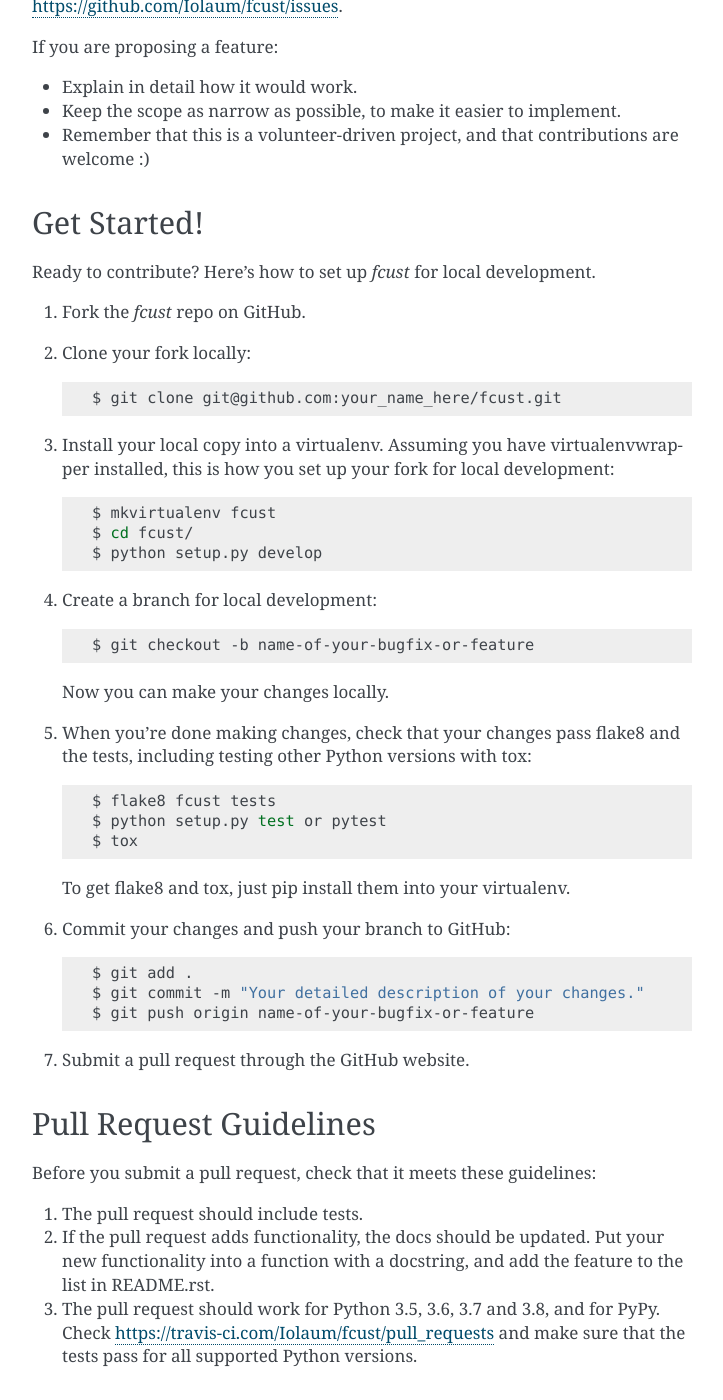
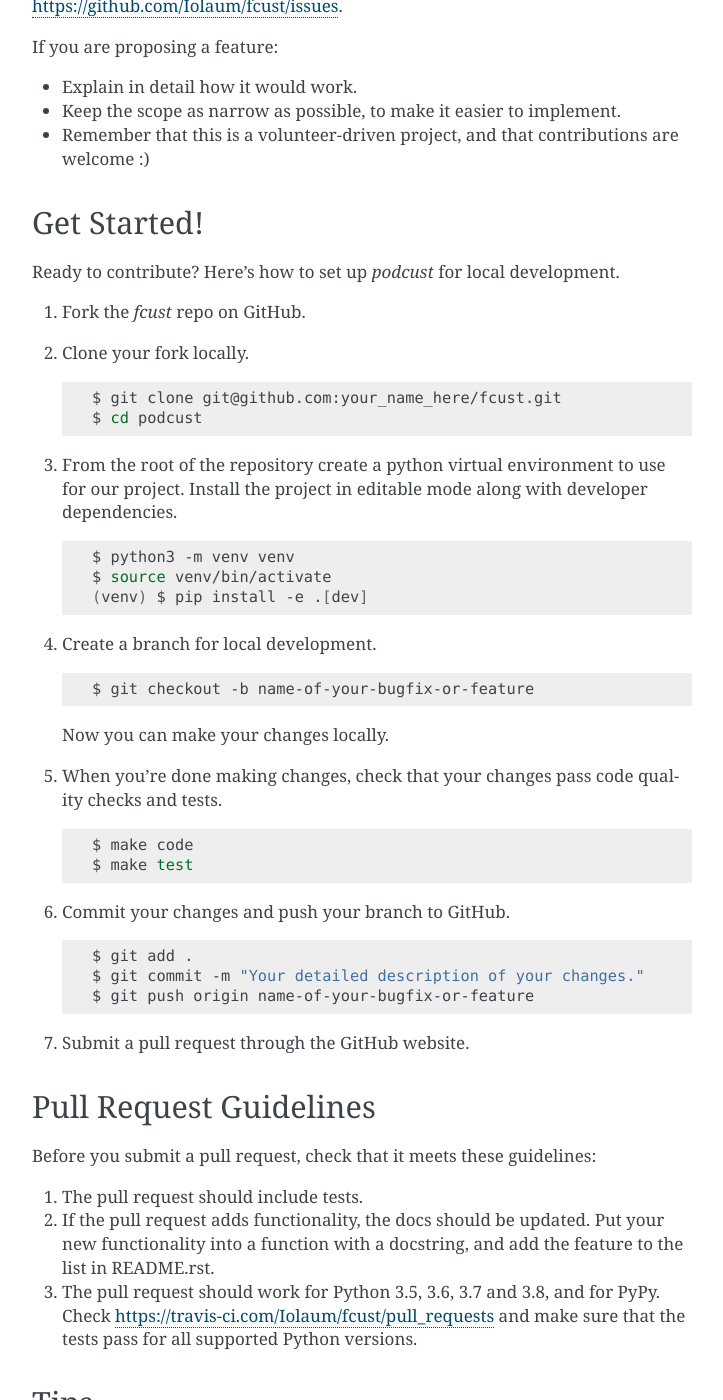
Before and after one commit to Iolaum/fcust, a Sphinx documentation site: the page built from docs/contributing.rst, in a window 1280 px wide and 1400 px high, scrolled down 1018 px. Shown: the whole window, without its empty margins (388-1111 px from the left). Built offline with Sphinx 7.4.7, drawn with Linux system fonts in a browser that asks for light colours; pages that are not in the unit, such as notebooks, are missing from menus.

Commit message:
updating repo setup

```diff
--- a/CONTRIBUTING.rst
+++ b/CONTRIBUTING.rst
@@ -54,38 +54,38 @@ If you are proposing a feature:
 * Remember that this is a volunteer-driven project, and that contributions
   are welcome :)
 
+
 Get Started!
 ------------
 
-Ready to contribute? Here's how to set up `fcust` for local development.
+Ready to contribute? Here's how to set up `podcust` for local development.
 
 1. Fork the `fcust` repo on GitHub.
-2. Clone your fork locally::
+2. Clone your fork locally. ::
 
     $ git clone git@github.com:your_name_here/fcust.git
+    $ cd podcust
 
-3. Install your local copy into a virtualenv. Assuming you have virtualenvwrapper installed, this is how you set up your fork for local development::
+3. From the root of the repository create a python virtual environment to use for our project.
+   Install the project in editable mode along with developer dependencies. ::
 
-    $ mkvirtualenv fcust
-    $ cd fcust/
-    $ python setup.py develop
+    $ python3 -m venv venv
+    $ source venv/bin/activate
+    (venv) $ pip install -e .[dev]
 
-4. Create a branch for local development::
+4. Create a branch for local development. ::
 
     $ git checkout -b name-of-your-bugfix-or-feature
 
    Now you can make your changes locally.
 
-5. When you're done making changes, check that your changes pass flake8 and the
-   tests, including testing other Python versions with tox::
+5. When you're done making changes, check that your changes pass code quality checks
+   and tests. ::
 
-    $ flake8 fcust tests
-    $ python setup.py test or pytest
-    $ tox
+    $ make code
+    $ make test
 
-   To get flake8 and tox, just pip install them into your virtualenv.
-
-6. Commit your changes and push your branch to GitHub::
+6. Commit your changes and push your branch to GitHub. ::
 
     $ git add .
     $ git commit -m "Your detailed description of your changes."
--- a/docs/index.rst
+++ b/docs/index.rst
@@ -1,5 +1,5 @@
 Welcome to Folder Custodian's documentation!
-======================================
+============================================
 
 .. toctree::
    :maxdepth: 2
--- a/docs/installation.rst
+++ b/docs/installation.rst
@@ -14,7 +14,8 @@ To install Folder Custodian, run this command in your terminal:
 
     $ pip install fcust
 
-This is the preferred method to install Folder Custodian, as it will always install the most recent stable release.
+This is the preferred method to install Folder Custodian,
+as it will always install the most recent stable release.
 
 If you don't have `pip`_ installed, this `Python installation guide`_ can guide
 you through the process.
--- a/fcust/__init__.py
+++ b/fcust/__init__.py
@@ -1,5 +1,7 @@
 """Top-level package for Folder Custodian."""
 
+# fmt: off
 __author__ = """Nikolaos Perrakis"""
 __email__ = 'nikperrakis@gmail.com'
 __version__ = '0.0.0'
+# fmt: on
--- /dev/null
+++ b/requirements.txt
@@ -0,0 +1 @@
+Click>=7.1
```
Also changed, not shown: docs/fcust.rst (added, +29 -0 lines), docs/modules.rst (added, +7 -0 lines), requirements_dev.txt (deleted, +0 -12 lines), setup.cfg (+15 -2 lines), setup.py (+40 -7 lines), .pyup.yml (added), .travis.yml, 4 other files.
